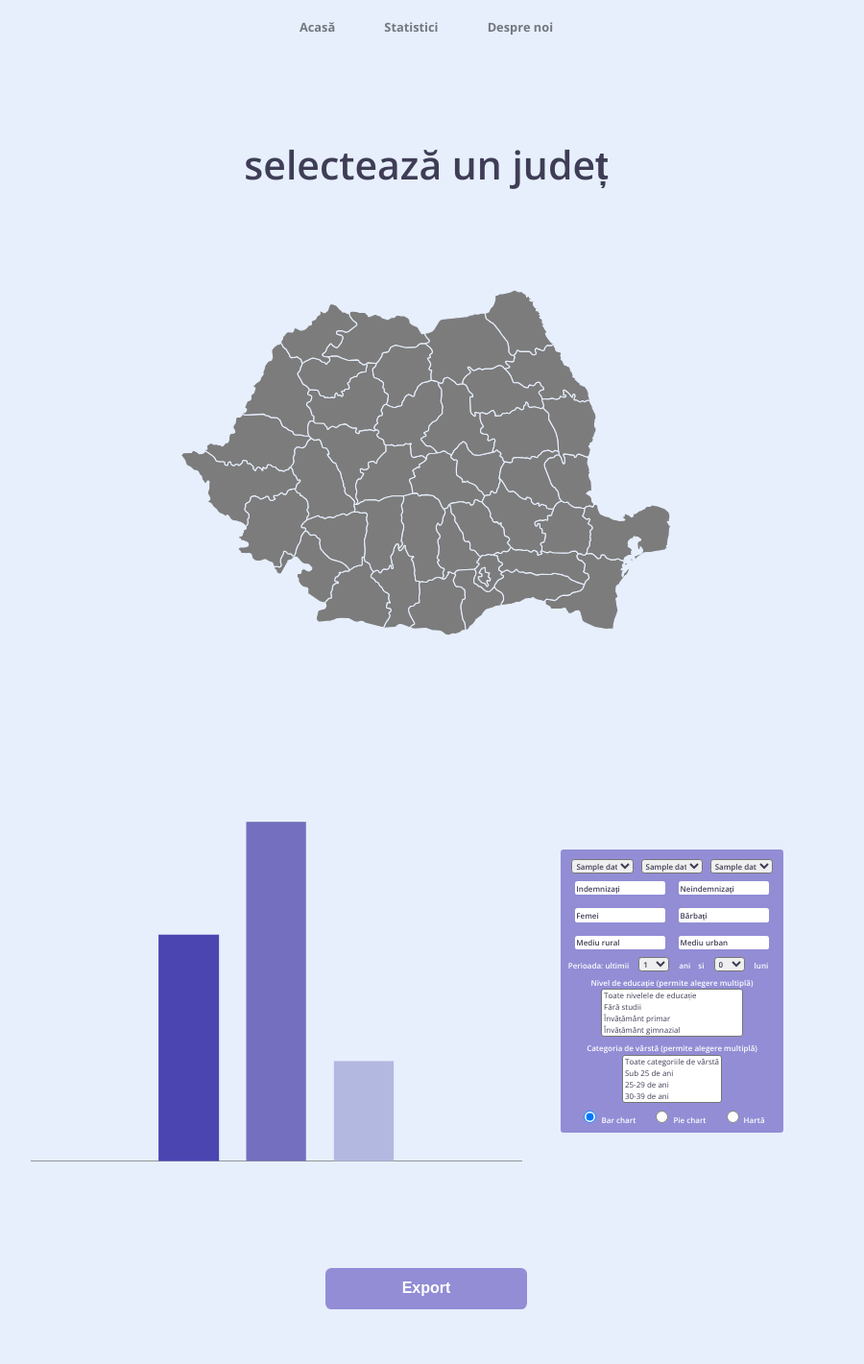
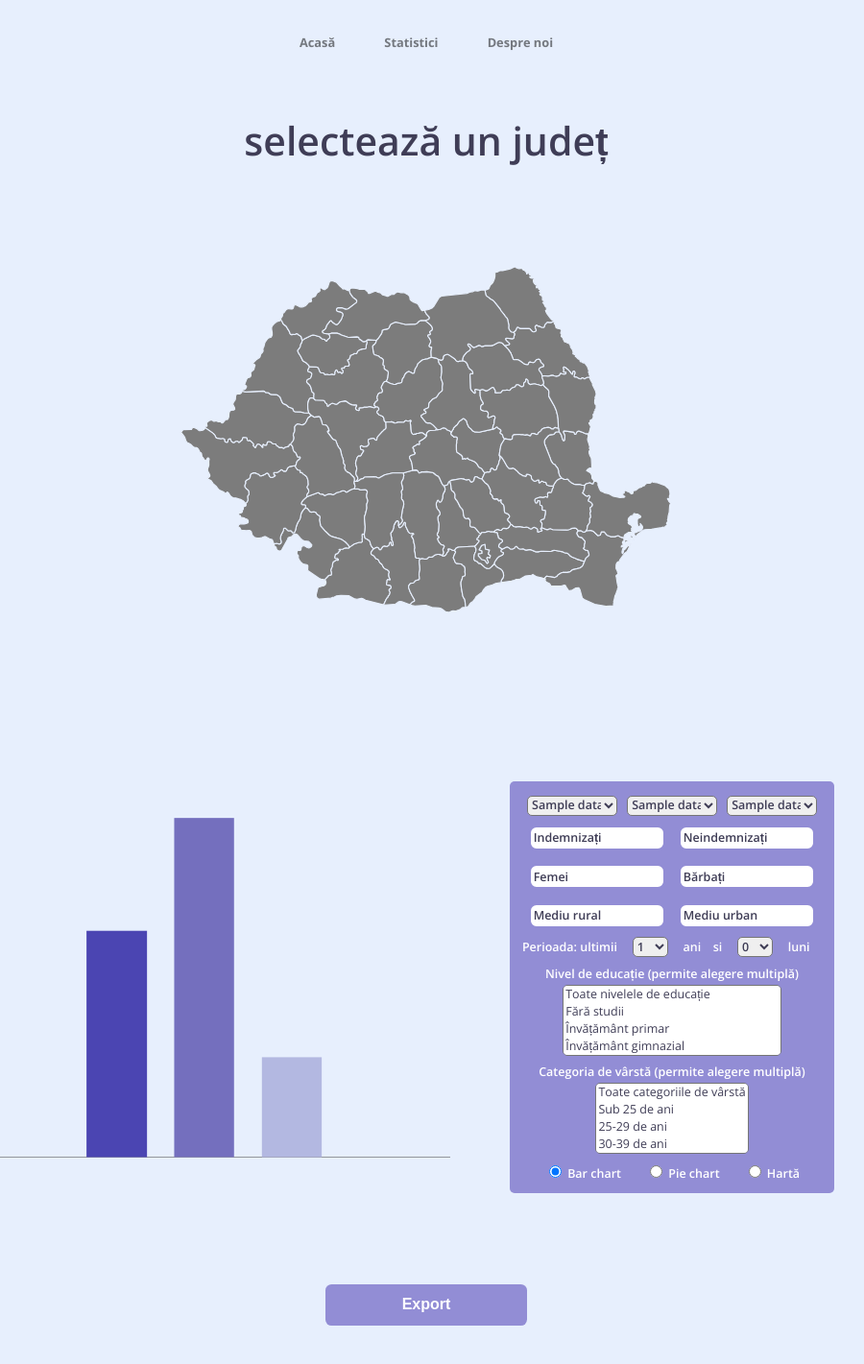
Before and after one commit to craciunmarian/legendary-fiesta, a PHP site: template app/views/visualizer/index.php in a window 1280 px wide. Shown: the whole page at 96% size, without its empty margins (196-1096 px from the left). Before the commit the page ends 1364 px from the top, so only its background shows below. Run offline with PHP 8.4, Linux system fonts and the light colour scheme; the template is opened without the code that fills it: most values are stand-ins (such as "Sample title", 1, 10 or a date in 2020).

Commit message:
fixed statistics page

```diff
--- a/public/css/visualizer/visualizer.css
+++ b/public/css/visualizer/visualizer.css
@@ -1,16 +1,5 @@
-html {
-    font-size: 100%;
-}
-
-html, body {
-    height: 100%;
-    width: 100%;
-    margin: 0;
-}
-
 .text1
 {
-
     font-family: 'Open Sans', sans-serif;
     color: #74787F;
     font-weight: bold;
@@ -45,7 +34,7 @@
 
 .subtitle
 {
-    margin-top: 7%;
+    margin-top: 3%;
     text-align: center;
 }
 
@@ -57,7 +46,6 @@
     margin-top: 0vw;
     left: 0%;
     right: 0%;
-    /* top: 0%; */
 }
 
 path:hover {
@@ -191,7 +179,7 @@
     }
 }
 
-@media screen and (max-width: 800px) {
+@media screen and (max-width: 830px) {
 
     svg {
         width: 60vw;
```
